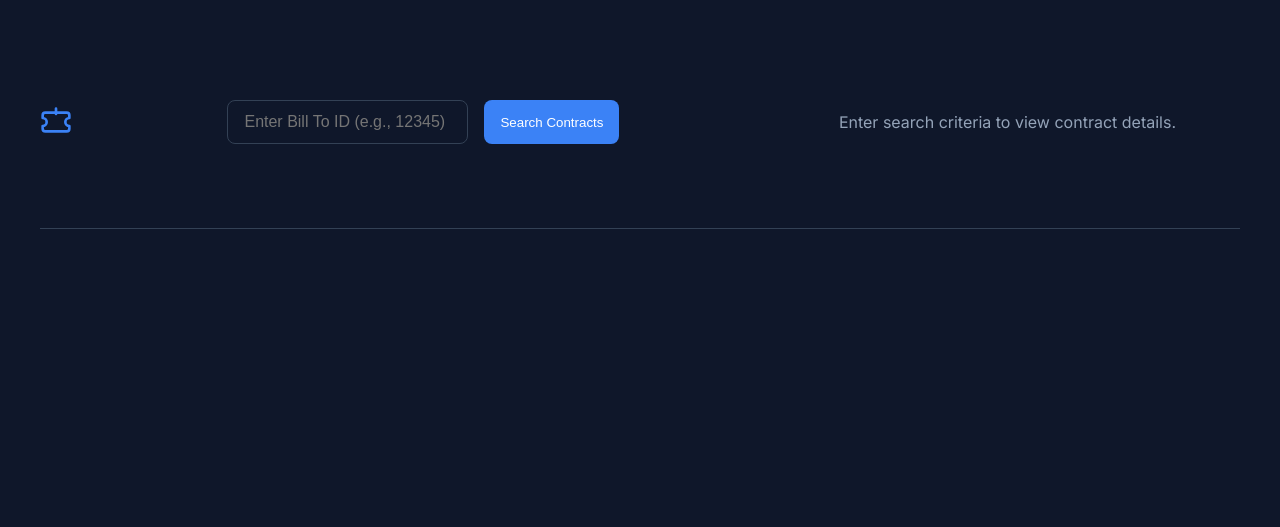
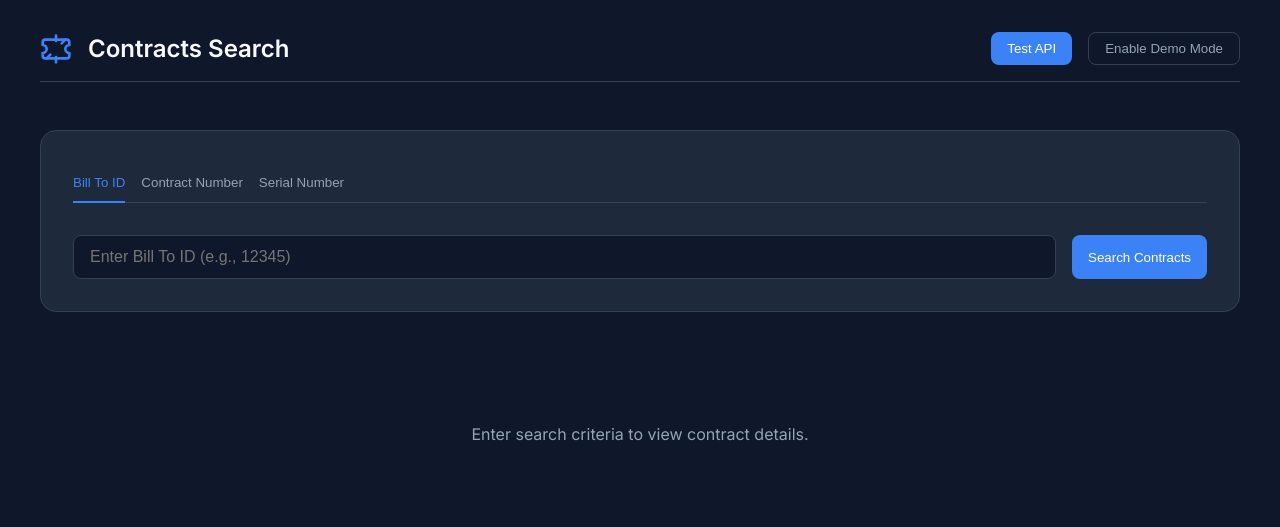
Before and after one commit to Gambitnl/cisco-contracts-search, a plain HTML site: page index.html in a window 1280 px wide. Drawn offline with Linux system fonts and the light colour scheme.

Commit message:
Fix corrupted HTML with Test API button

```diff
--- a/index.html
+++ b/index.html
@@ -21,6 +21,21 @@
                         d="M2 9a3 3 0 0 1 0 6v2a2 2 0 0 0 2 2h16a2 2 0 0 0 2-2v-2a3 3 0 0 1 0-6V7a2 2 0 0 0-2-2H4a2 2 0 0 0-2 2 Z">
                     </path>
                     <path d="M12 2v4"></path>
+                    <path d="M12 18v4"></path>
+                    <path d="M4.93 19.07 7.76 16.24"></path>
+                    <path d="M16.24 7.76 19.07 4.93"></path>
+                </svg>
+                <h1>Contracts Search</h1>
+            </div>
+            <div class="user-controls">
+                <button id="test-api" class="btn-primary">Test API</button>
+                <button id="toggle-demo" class="btn-secondary active">Demo Mode Active</button>
+            </div>
+        </header>
+
+        <main>
+            <section class="search-section">
+                <div class="search-tabs">
                     <button class="tab active" data-target="bill-to">Bill To ID</button>
                     <button class="tab" data-target="contract">Contract Number</button>
                     <button class="tab" data-target="serial">Serial Number</button>
```
Lines whose indentation alone changed are shown as unchanged.
